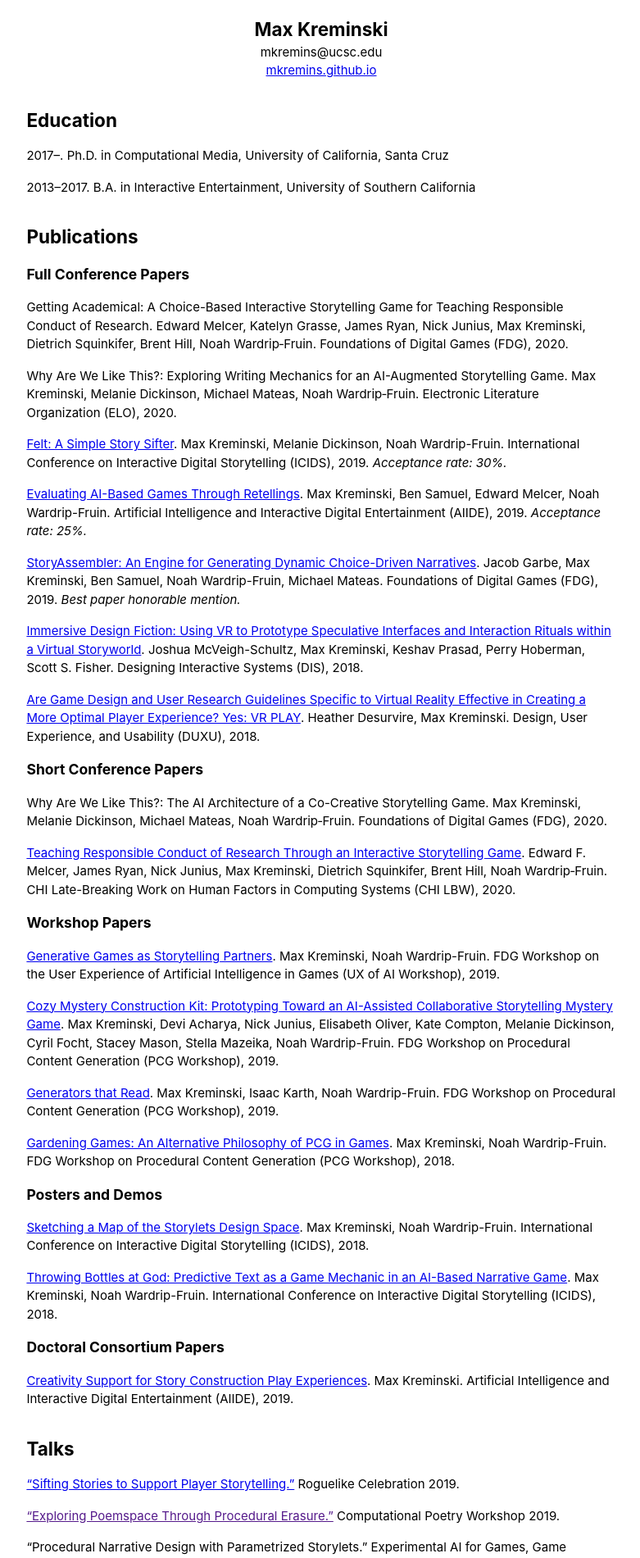
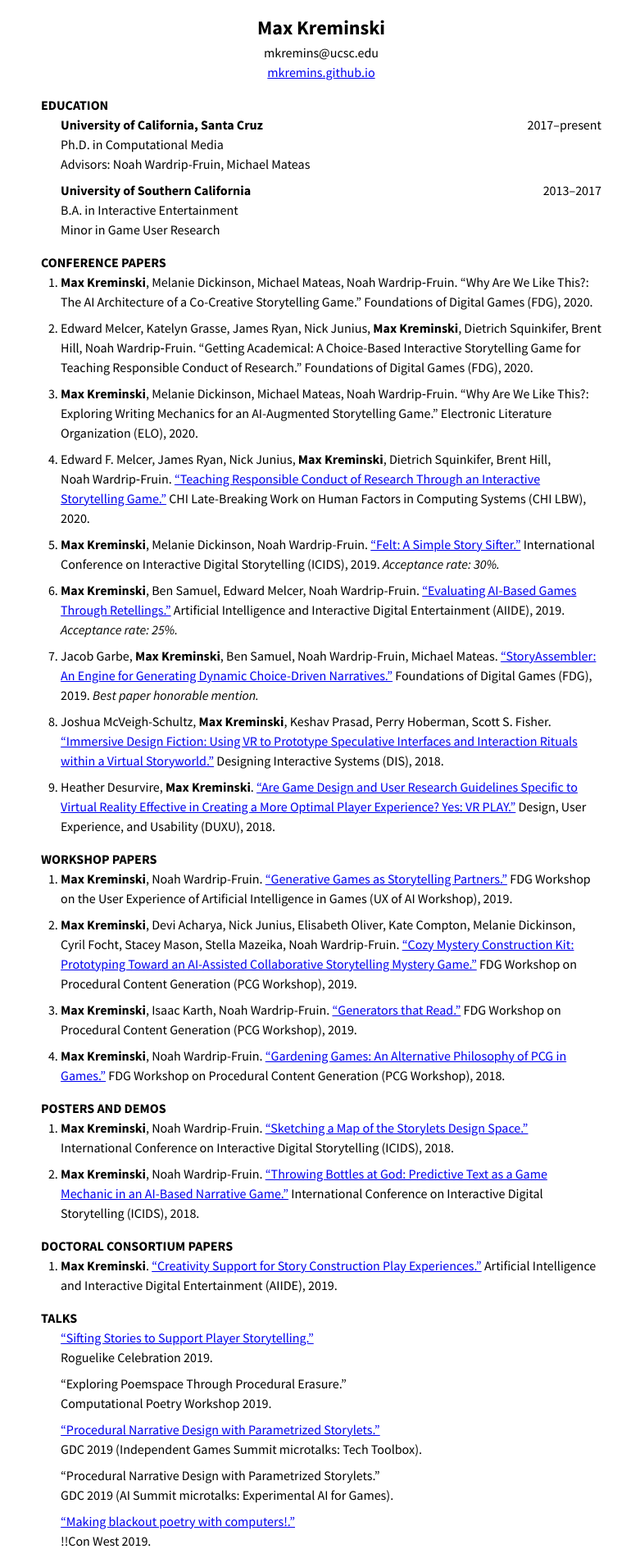
Before and after one commit to mkremins/mkremins.github.io, a Jekyll site: the page built from cv/index.html, in a window 1280 px wide. Shown: the top 1901 px of the page at 82% size, without its empty margins (248-1029 px from the left). Built offline with Jekyll 4.4.1, drawn with Linux system fonts in a browser that asks for light colours; some of the changed text lies outside the part shown.

Commit message:
Substantially update CV style

```diff
--- a/_data/publications.json
+++ b/_data/publications.json
@@ -6,7 +6,7 @@
   "year": "2020",
   "venue": "FDG",
   "venue_long": "Foundations of Digital Games",
-  "pubtype": "short"
+  "pubtype": "full"
 },
 {
   "title": "Getting Academical: A Choice-Based Interactive Storytelling Game for Teaching Responsible Conduct of Research",
@@ -33,7 +33,7 @@
   "year": "2020",
   "venue": "CHI LBW",
   "venue_long": "CHI Late-Breaking Work on Human Factors in Computing Systems",
-  "pubtype": "short"
+  "pubtype": "full"
 },
 {
   "title": "Felt: A Simple Story Sifter",
--- a/_includes/pubs_of_pubtype.html
+++ b/_includes/pubs_of_pubtype.html
@@ -1,5 +1,7 @@
+<ol class="pubs-list">
 {% for pub in site.data.publications %}
 {% if pub.pubtype == pubtype %}
-<p>{% if pub.url and pub.url != "" %}<a href="{{pub.url}}">{{pub.title}}</a>{% else %}{{pub.title}}{% endif %}. {{pub.authors | join: ", "}}. {{pub.venue_long}} ({{pub.venue}}), {{pub.year}}. {% if pub.award and pub.award != "" %}<em>{{pub.award}}</em>{% endif %}</p>
+<li><span class="authors">{{pub.authors | join: ", "}}.</span> {% if pub.url and pub.url != "" %}<a href="{{pub.url}}">“{{pub.title}}.”</a>{% else %}“{{pub.title}}.”{% endif %}  {{pub.venue_long}} ({{pub.venue}}), {{pub.year}}. {% if pub.award and pub.award != "" %}<em>{{pub.award}}</em>{% endif %}</li>
 {% endif %}
 {% endfor %}
+</ol>
--- a/cv/index.html
+++ b/cv/index.html
@@ -7,128 +7,149 @@ layout: null
 <head>
   <meta charset="UTF-8">
   <title>Max Kreminski – CV</title>
+  <link href="https://fonts.googleapis.com/css2?family=Source+Sans+Pro:ital,wght@0,400;0,700;1,400;1,700&display=swap" rel="stylesheet">
   <style>
-  * {
-    box-sizing: border-box;
-    margin: 0;
-    padding: 0;
+  /* reset base styles */
+  * { box-sizing: border-box; margin: 0; padding: 0; }
+
+  /* basic page structure */
+  body { font-family: "Source Sans Pro", sans-serif; font-size: 16px; line-height: 1.5; }
+  main { margin: 0 auto; max-width: 90ch; padding: 2ch; }
+
+  /* page header */
+  header { margin-bottom: 1rem; text-align: center; }
+  header h1 { font-size: 1.5rem; margin-bottom: 0; }
+  header p { margin-bottom: 0; }
+
+  /* normal body content */
+  h2 { margin-left: -1.5rem; text-transform: uppercase; }
+  h2, h3 { font-size: 1rem; margin-bottom: 0; }
+  p { margin-bottom: 0.5rem; }
+  section { margin-bottom: 1rem; margin-left: 1.5rem; }
+
+  /* publications */
+  .pubs-list li { margin-bottom: 0.5rem; }
+  .award, .acceptrate { font-style: italic; }
+
+  /* dated entries */
+  .dated-entry { position: relative; margin-bottom: 0.5rem; }
+  .dated-content { width: 80%; }
+  .dated-date { position: absolute; right:0; top: 0; text-align: right; }
+  .oneline-entries { margin-bottom: 1rem; }
+  .oneline-entries .dated-entry { margin-bottom: 0; }
+
+  /* when printing, make the font smaller and the page wider (FIXME this is fragile) */
+  @media print {
+    body { font-size: 12px; }
+    header h1 { font-size: 18px; }
+    h2, h3 { font-size: 12px; }
+    p, .pubs-list li, .dated-entry { margin-bottom: 6px; }
+    section, .oneline-entries { margin-bottom: 12px; }
+    main { max-width: 100%; }
   }
-  body {
-    /*background: #eee;*/
-    font-family: BlinkMacSystemFont, -apple-system, "Segoe UI", "Roboto", "Oxygen", "Ubuntu", "Cantarell", "Fira Sans", "Droid Sans", "Helvetica Neue", "Helvetica", "Arial", sans-serif;
-    font-size: 15px;
-    line-height: 1.5;
-  }
-  main {
-    margin: 0 auto;
-    max-width: 80ch;
-    padding: 2ch;
-  }
-  .header {
-    text-align: center;
-  }
-  .header h1, .header p {
-    margin-bottom: 0;
-  }
-  h1, h2, h3, p {
-    margin-bottom: 1rem;
-  }
-  ul, ol {
-    padding-left: 1rem;
-  }
-  .pubs-list li {
-    margin-bottom: 1rem;
-  }
-  section {
-    margin-bottom: 2rem;
-  }
-  .oneline-entries {
-    margin-bottom: 1rem;
-  }
-  .oneline-entries p {
-    margin-bottom: 0;
-  }
-  .award, .acceptrate {
-    font-style: italic;
-  }
-  /*
-  .yeartable > * > *:last-child {
-    float: right;
-  }
-  .yeartable > * {
-    display: table-row;
-  }
-  .yeartable > * > * {
-    display: table-cell;
-  }
-  */
   </style>
 </head>
 <body>
   <main>
-    <section class="header">
+    <header>
       <h1>Max Kreminski</h1>
       <p>mkremins@ucsc.edu</p>
       <p><a href="https://mkremins.github.io">mkremins.github.io</a></p>
+    </header>
+    <section>
+      <h2>Education</h2>
+      <div class="dated-entry">
+        <div class="dated-content"><strong>University of California, Santa Cruz</strong><br>
+        Ph.D. in Computational Media<br>
+        Advisors: Noah Wardrip-Fruin, Michael Mateas</div>
+        <div class="dated-date">2017–present</div>
+      </div>
+      <div class="dated-entry">
+        <div class="dated-content"><strong>University of Southern California</strong><br>
+        B.A. in Interactive Entertainment<br>
+        Minor in Game User Research</div>
+        <div class="dated-date">2013–2017</div>
+      </div>
+    </section>
+    <!--<section>
+      <h2>Journal Articles</h2>
+      {% assign pubtype = "journal" %}
+      {% include pubs_of_pubtype.html %}
+    </section>-->
+    <section>
+      <h2>Conference Papers</h2>
+      {% assign pubtype = "full" %}
+      {% include pubs_of_pubtype.html %}
+    </section>
+    <!--<section>
+      <h2>Short Conference Papers</h2>
+      {% assign pubtype = "short" %}
+      {% include pubs_of_pubtype.html %}
+    </section>-->
+    <section>
+      <h2>Workshop Papers</h2>
+      {% assign pubtype = "workshop" %}
+      {% include pubs_of_pubtype.html %}
     </section>
     <section>
-      <h2>Education</h2>
-      <p>2017–. Ph.D. in Computational Media, University of California, Santa Cruz</p>
-      <p>2013–2017. B.A. in Interactive Entertainment, University of Southern California <!--(minor in Game User Research)--></p>
+      <h2>Posters and Demos</h2>
+      {% assign pubtype = "poster_or_demo" %}
+      {% include pubs_of_pubtype.html %}
     </section>
     <section>
-      <h2>Publications</h2>
-      <!--<h3>Journal Articles</h3>-->
-      <h3>Full Conference Papers</h3>
-      {% assign pubtype = "full" %}
-      {% include pubs_of_pubtype.html %}
-      <h3>Short Conference Papers</h3>
-      {% assign pubtype = "short" %}
-      {% include pubs_of_pubtype.html %}
-      <h3>Workshop Papers</h3>
-      {% assign pubtype = "workshop" %}
-      {% include pubs_of_pubtype.html %}
-      <h3>Posters and Demos</h3>
-      {% assign pubtype = "poster_or_demo" %}
-      {% include pubs_of_pubtype.html %}
-      <h3>Doctoral Consortium Papers</h3>
+      <h2>Doctoral Consortium Papers</h2>
       {% assign pubtype = "doctoral_consortium" %}
       {% include pubs_of_pubtype.html %}
     </section>
     <section>
       <h2>Talks</h2>
-      <!--<p><a href=""></a></p>-->
-      <p><a href="https://www.youtube.com/watch?v=BDcZSWHu8RQ">“Sifting Stories to Support Player Storytelling.”</a> Roguelike Celebration 2019.</p>
-      <!--<p>PCG Workshop 10-year anniversary panel. Invited.</p>-->
-      <p><a href="">“Exploring Poemspace Through Procedural Erasure.”</a> Computational Poetry Workshop 2019.</p><!-- invited -->
-      <p>“Procedural Narrative Design with Parametrized Storylets.” Experimental AI for Games, Game Developers Conference 2019.</p><!-- invited -->
-      <p><a href="https://www.gdcvault.com/play/1025699/Tech">“Procedural Narrative Design with Parametrized Storylets.”</a> Tech Toolbox, Game Developers Conference 2019.</p><!-- invited -->
-      <!--<p>“Gardening as a Mode of Play.” Invited guest lecture, Porter 61 Seminar in Arts, University of California, Santa Cruz.</p>-->
-      <p><a href="https://www.youtube.com/watch?v=klO7XBFUIj8">“Making blackout poetry with computers!”</a> !!Con West 2019.</p>
-      <!--<p>“Mining and Gardening with Generative Systems.” Invited guest lecture, Computational Media 176 Game Systems, University of California, Santa Cruz.</p>-->
-      <p><a href="https://www.youtube.com/watch?v=TvlZinAvpwg">“Gardening as a Mode of Play.”</a> Roguelike Celebration 2018.</p>
-      <p><a href="https://www.twitch.tv/videos/319700999">“Gardening as a Mode of Play.”</a> Queerness and Games Conference 2018.</p>
-      <p><a href="https://www.youtube.com/watch?v=k3x6QU0Mqgc&t=10119s">“Proceduralizing Character Development with Parametrized Storylets.”</a> UCSC Games Showcase 2018.</p>
-      <p><a href="https://www.youtube.com/watch?v=66O6WDcT8KY">“Crafting Compelling Character Arcs for Procedurally Generated Characters.”</a> Roguelike Celebration 2017.</p><!-- invited -->
+      {% for talk in site.data.talks %}
+      <p>{% if talk.url and talk.url != "" %}<a href="{{talk.url}}">“{{talk.title}}.”</a>{% else %}“{{talk.title}}.”{% endif %}<br>
+      {{talk.venue}} {{talk.year}}{% if talk.venue_note and talk.venue_note != "" %} ({{talk.venue_note}}){% endif %}.</p>
+      {% endfor %}
+      <!--TODO add the PCG Workshop 10-year anniversary panel (invited)? falls between GDC 2019 and roguelike celebration 2019 talks -->
     </section>
     <section>
       <h2>Exhibitions</h2>
-      <p><em>Why Are We Like This?</em> Melanie Dickinson, Max Kreminski, Michael Mateas, Noah Wardrip-Fruin. Digital game. ”(un)continuity” (juried group exhibition). Electronic Literature Organization (ELO). Orlando, Florida. Jul. 16–19, 2020.</p>
+      <p><em>Why Are We Like This?</em> Melanie Dickinson, Max Kreminski, Michael Mateas, Noah Wardrip-Fruin. Digital game. “(un)continuity” (juried group exhibition). Electronic Literature Organization (ELO). Orlando, Florida. Jul. 16–19, 2020.</p>
       <p><em>Epitaph.</em> Max Kreminski. Digital game. ”QGCon 2018 Arcade” (juried group exhibition). Queerness and Games Conference. Montreal, Quebec. Sep. 28-30, 2018.</p>
+      <!--
       <p><em>tiny manifesto.</em> Max Kreminski. Written manifesto. ”Manifesto Jam Selections” (invited group exhibition). Now Play This - A Festival of Experimental Game Design. London, England. Apr. 6-8, 2018.</p>
       <p><em>Epitaph.</em> Max Kreminski. Digital game. ”The Winteractive Festival” (juried group exhibition). University of Southern California. Los Angeles, California. Dec. 7, 2016.</p>
+      -->
     </section>
     <section>
       <h2>Teaching Experience</h2>
-      <h3>Graduate Teaching Assistant</h3>
+      <h3>Teaching Assistant</h3>
       <div class="oneline-entries">
-        <p>UCSC CMPM 172: Game Design Studio III (Spring 2020)</p>
-        <p>UCSC CMPM 171: Game Design Studio II (Winter 2020)</p>
-        <p>UCSC CMPM 170: Game Design Studio I (Fall 2019)</p>
-        <p>UCSC CMPM 147: Generative Design (Summer 2019)</p>
-        <p>UCSC CMPM 80K: Foundations of Video Game Design (Winter 2019)</p>
-        <p>UCSC CMPM 176: Game Systems (Fall 2018)</p>
-        <p>UCSC CMPM 80K: Foundations of Video Game Design (Summer 2018)</p>
+        <div class="dated-entry">
+          <div class="dated-content">CMPM 172: Game Design Studio III</div>
+          <div class="dated-date">Spring 2020</div>
+        </div>
+        <div class="dated-entry">
+          <div class="dated-content">CMPM 171: Game Design Studio II</div>
+          <div class="dated-date">Winter 2020</div>
+        </div>
+        <div class="dated-entry">
+          <div class="dated-content">CMPM 170: Game Design Studio I</div>
+          <div class="dated-date">Fall 2019</div>
+        </div>
+        <div class="dated-entry">
+          <div class="dated-content">CMPM 147: Generative Design</div>
+          <div class="dated-date">Summer 2019</div>
+        </div>
+        <div class="dated-entry">
+          <div class="dated-content">CMPM 80K: Foundations of Video Game Design</div>
+          <div class="dated-date">Winter 2019</div>
+        </div>
+        <div class="dated-entry">
+          <div class="dated-content">CMPM 176: Game Systems</div>
+          <div class="dated-date">Fall 2018</div>
+        </div>
+        <div class="dated-entry">
+          <div class="dated-content">CMPM 80K: Foundations of Video Game Design</div>
+          <div class="dated-date">Summer 2018</div>
+        </div>
       </div>
       <h3>Guest Lectures</h3>
       <p>“Gardening as a Mode of Play.” 2019. Invited guest lecture, Porter 61 Seminar in Arts, University of California, Santa Cruz.</p>
@@ -142,46 +163,132 @@ layout: null
       <p>Summer 2018. Teaching Assistant, Computational Media 80K Foundations of Video Game Design, University of California, Santa Cruz. Introductory game design, development, and critique class. Taught three different game-making tools in five weeks.</p>
       -->
     </section>
+    <!--
     <section>
-      <h2>Professional Experience</h2>
-      <p>Summer 2019. SIP Mentor, Science Internship Program, UC Santa Cruz. Mentored high school students working on computational media research projects.</p>
-      <!--<p>2017–. Graduate Researcher, UCSC Expressive Intelligence Studio.</p>-->
-      <p>2016–2017. Undergraduate Research Associate, USC Mobile & Environmental Media Lab. Design, rapid prototyping, and development of VR and AR experiences with Unity, C#, and SteamVR.</p>
-      <p>Summer 2016. Undergraduate Research Associate, USC Game Innovation Lab. Python scripting and data analysis to provide insights on player behavior in <em>Mission: Admission</em>, an educational game for high school students about the college admissions process.</p>
-      <p>2015–2017. Junior User Researcher, User Behavioristics. User research consulting; collection and analysis of qualitative and quantitative data on user behavior in mobile and VR games and apps.</p>
+      <h2>Mentoring and Student Advising</h2>
+      <h3>Undergraduate Students</h3>
+      <div class="oneline-entries">
+        <div class="dated-entry">
+          <div class="dated-content"><em>Camellia Shea</em>, Independent Study and Research Project</div>
+          <div class="dated-date">Summer 2020</div>
+        </div>
+      </div>
+    </section>
+    -->
+    <section>
+      <h2>Other Work Experience</h2>
+      <div class="dated-entry">
+        <div class="dated-content"><em>SIP Mentor</em>, Science Internship Program, UC Santa Cruz. Mentored high school students working on computational media research projects.</div>
+        <div class="dated-date">Summer 2019</div>
+      </div>
+      <div class="dated-entry">
+        <div class="dated-content"><em>Undergraduate Research Associate</em>, USC Mobile & Environmental Media Lab. Design, rapid prototyping, and development of VR and AR experiences with Unity, C#, and SteamVR.</div>
+        <div class="dated-date">2016–2017</div>
+      </div>
+      <div class="dated-entry">
+        <div class="dated-content"><em>Undergraduate Research Associate</em>, USC Game Innovation Lab. Python scripting and data analysis to provide insights on player behavior in <em>Mission: Admission</em>, an educational game for high school students about the college admissions process.</div>
+        <div class="dated-date">Summer 2016</div>
+      </div>
+      <div class="dated-entry">
+        <div class="dated-content"><em>Junior User Researcher</em>, User Behavioristics. User research consulting; collection and analysis of qualitative and quantitative data on user behavior in mobile and VR games and apps.</div>
+        <div class="dated-date">2015–2017</div>
+      </div>
     </section>
     <section>
       <h2>Fellowships and Scholarships</h2>
       <div class="oneline-entries">
-        <p>2017–2018. University of California Chancellor’s Fellowship</p>
-        <p>2016–2017. INTEL University Research Fellowship</p>
+        <div class="dated-entry">
+          <div class="dated-content">University of California Chancellor’s Fellowship</div>
+          <div class="dated-date">2017–2018</div>
+        </div>
+        <div class="dated-entry">
+          <div class="dated-content">INTEL University Research Fellowship</div>
+          <div class="dated-date">2016–2017</div>
+        </div>
       </div>
     </section>
     <section>
       <h2>Organizational Activity</h2>
-      <h3>Co-Organizer</h3>
+      <h3>Leadership</h3>
       <div class="oneline-entries">
-        <p>ICCC Workshop on Casual Creators (CCW), 2020</p>
-        <p>AIIDE Workshop on Experimental AI in Games (EXAG), 2019</p>
+        <div class="dated-entry">
+          <div class="dated-content"><em>Publicity Co-Chair</em>, AAAI Conference on Artificial Intelligence and Interactive Digital Entertainment</div>
+          <div class="dated-date">AIIDE 2020</div>
+        </div>
+        <div class="dated-entry">
+          <div class="dated-content"><em>Co-Organizer</em>, AIIDE Workshop on Experimental AI in Games</div>
+          <div class="dated-date">EXAG 2020</div>
+        </div>
+        <div class="dated-entry">
+          <div class="dated-content"><em>Co-Organizer</em>, ICCC Workshop on Casual Creators</div>
+          <div class="dated-date">CCW 2020</div>
+        </div>
+        <div class="dated-entry">
+          <div class="dated-content"><em>Demonstrations Chair</em>, International Conference on Interactive Digital Storytelling</div>
+          <div class="dated-date">ICIDS 2019</div>
+        </div>
+        <div class="dated-entry">
+          <div class="dated-content"><em>Co-Organizer</em>, AIIDE Workshop on Experimental AI in Games</div>
+          <div class="dated-date">EXAG 2019</div>
+        </div>
       </div>
-      <h3>Demonstrations Chair</h3>
+      <h3>Reviewing</h3>
       <div class="oneline-entries">
-        <p>International Conference on Interactive Digital Storytelling (ICIDS), 2019</p>
-      </div>
-      <h3>Publicity Co-Chair</h3>
-      <div class="oneline-entries">
-        <p>AAAI Conference on Artificial Intelligence and Interactive Digital Entertainment (AIIDE), 2020</p>
-      </div>
-      <h3>Reviewer</h3>
-      <div class="oneline-entries">
-        <p>International Conference on the Foundations of Digital Games (FDG), 2020</p>
-        <p>FDG Workshop on Procedural Content Generation (PCG), 2020</p>
-        <p>AAAI Conference on Artificial Intelligence and Interactive Digital Entertainment (AIIDE), 2019</p>
-        <p>IEEE Conference on Games (CoG), 2019</p>
-        <p>International Conference on Interactive Digital Storytelling (ICIDS), 2017-2019</p>
-        <p>AIIDE Workshop on Experimental AI in Games (EXAG), 2017-2019</p>
+        <!--
+        <div class="dated-entry">
+          <div class="dated-content">IEEE Transactions on Games</div>
+          <div class="dated-date">ToG</div>
+        </div>
+        -->
+        <div class="dated-entry">
+          <div class="dated-content"><em>Reviewer</em>, Foundations of Digital Games</div>
+          <div class="dated-date">FDG 2020</div>
+        </div>
+        <div class="dated-entry">
+          <div class="dated-content"><em>Reviewer</em>, FDG Workshop on Procedural Content Generation</div>
+          <div class="dated-date">PCG 2020</div>
+        </div>
+        <div class="dated-entry">
+          <div class="dated-content"><em>Reviewer</em>, International Conference on Interactive Digital Storytelling</div>
+          <div class="dated-date">ICIDS 2019</div>
+        </div>
+        <div class="dated-entry">
+          <div class="dated-content"><em>Reviewer</em>, AAAI Conference on Artificial Intelligence and Interactive Digital Entertainment</div>
+          <div class="dated-date">AIIDE 2019</div>
+        </div>
+        <div class="dated-entry">
+          <div class="dated-content"><em>Reviewer</em>, AIIDE Workshop on Experimental AI in Games</div>
+          <div class="dated-date">EXAG 2019</div>
+        </div>
+        <div class="dated-entry">
+          <div class="dated-content"><em>Reviewer</em>, IEEE Conference on Games</div>
+          <div class="dated-date">CoG 2019</div>
+        </div>
+        <div class="dated-entry">
+          <div class="dated-content"><em>Reviewer</em>, International Conference on Interactive Digital Storytelling</div>
+          <div class="dated-date">ICIDS 2018</div>
+        </div>
+        <div class="dated-entry">
+          <div class="dated-content"><em>Reviewer</em>, AIIDE Workshop on Experimental AI in Games</div>
+          <div class="dated-date">EXAG 2018</div>
+        </div>
+        <div class="dated-entry">
+          <div class="dated-content"><em>Reviewer</em>, International Conference on Interactive Digital Storytelling</div>
+          <div class="dated-date">ICIDS 2017</div>
+        </div>
+        <div class="dated-entry">
+          <div class="dated-content"><em>Reviewer</em>, AIIDE Workshop on Experimental AI in Games</div>
+          <div class="dated-date">EXAG 2017</div>
+        </div>
       </div>
     </section>
   </main>
+  <script>
+  // bold my name in author lists
+  // FIXME this should be done in Jekyll probably, not JS
+  for (let authorsNode of document.querySelectorAll('.authors')) {
+    authorsNode.innerHTML = authorsNode.innerHTML.replace("Max Kreminski", "<strong>Max Kreminski</strong>");
+  }
+  </script>
 </body>
 </html>
```
Also changed, not shown: _data/talks.json (+8 -4 lines).
